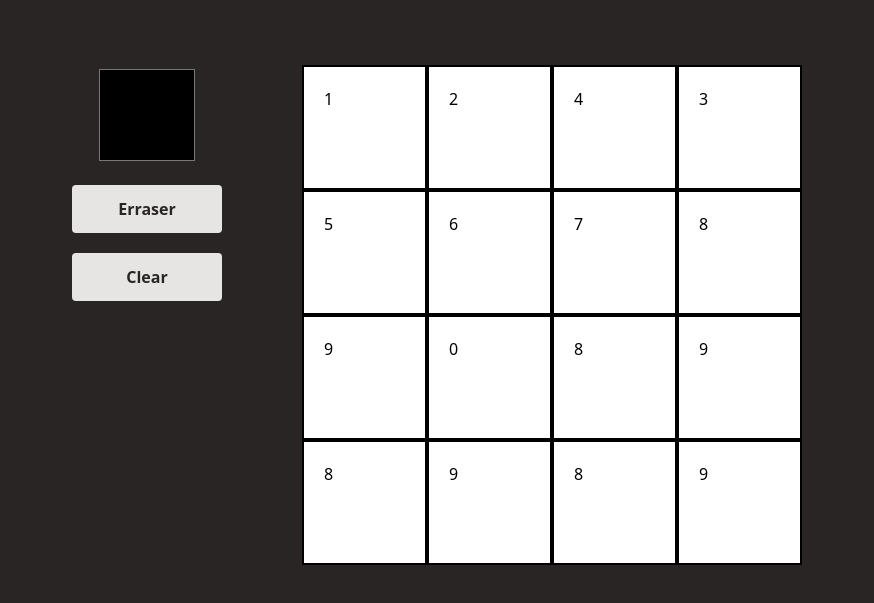
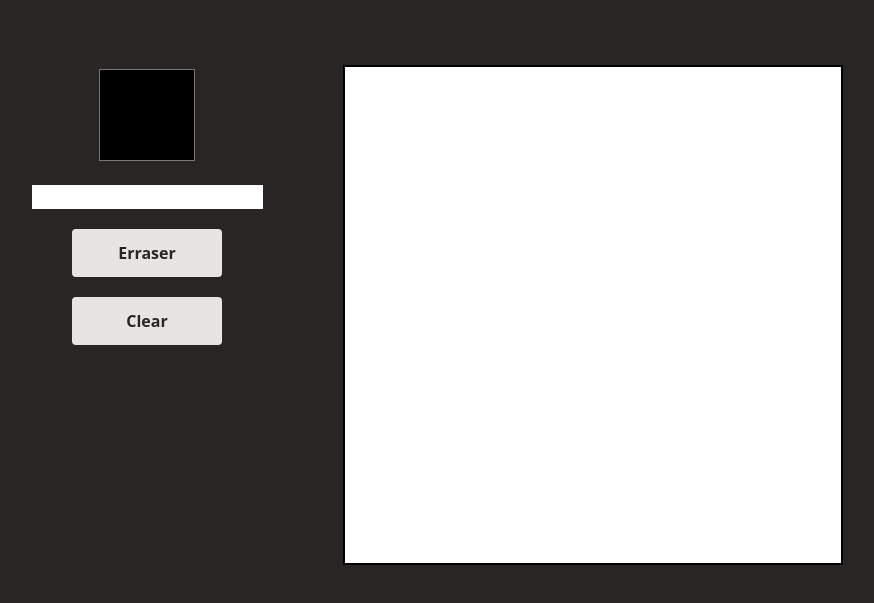
Before and after one commit to N3nT/Etch-a-Sketch, a website built with Vite: page index.html in a window 1280 px wide. Shown: the part 167-770 px from the top of the page, without its empty margins (203-1077 px from the left). Built offline with nearby package versions, Linux system fonts and the light colour scheme.

Commit message:
continue

```diff
--- a/index.html
+++ b/index.html
@@ -13,26 +13,12 @@
       <div class="flex w-full justify-center mt-20">
         <div class="flex flex-col text-white items-center mr-20">
           <input type="color" class="w-[100px] h-[100px] mb-5">
+          <input type="number" class="cellsNum bg-white mb-5 text-black">
           <button class="bg-stone-200 text-stone-800 p-3 w-[150px] font-bold mb-5 rounded">Erraser</button>
           <button class="bg-stone-200 text-stone-800 p-3 w-[150px] font-bold rounded">Clear</button>
         </div>
-        <div class="bg-white w-[500px] h-[500px] grid-cols-4 grid">
-          <div class="cell border-2 p-5">1</div>
-          <div class="cell border-2 p-5">2</div>
-          <div class="cell border-2 p-5">4</div>
-          <div class="cell border-2 p-5">3</div>
-          <div class="cell border-2 p-5">5</div>
-          <div class="cell border-2 p-5">6</div>
-          <div class="cell border-2 p-5">7</div>
-          <div class="cell border-2 p-5">8</div>
-          <div class="cell border-2 p-5">9</div>
-          <div class="cell border-2 p-5">0</div>
-          <div class="cell border-2 p-5">8</div>
-          <div class="cell border-2 p-5">9</div>
-          <div class="cell border-2 p-5">8</div>
-          <div class="cell border-2 p-5">9</div>
-          <div class="cell border-2 p-5">8</div>
-          <div class="cell border-2 p-5">9</div>
+        <div class="mainPad bg-white w-[500px] h-[500px] grid">
+          <div class="cell border-2 p-5"></div>
         </div>
       </div>
     </div>
--- a/src/main.js
+++ b/src/main.js
@@ -1,7 +1,24 @@
+const mainPad = document.querySelector('.mainPad');
 const cells = document.querySelectorAll(".cell");
+let cellsNumberInput = document.querySelector('.cellsNum');
+const cell = document.createElement("div");
+cell.className = "cell border-2 p-5";
 
-cells.forEach(cell => {
-  cell.addEventListener('mouseover', () => {
-    cell.classList.add('bg-black');
-  })
-});
+const getCellsNumber = () => {
+  let cellsNumber = cellsNumberInput.value;
+  mainPad.classList.add(`grid-cols-${cellsNumber}`);
+  console.log(cellsNumber * cellsNumber);
+  for(let i = 0; i < cellsNumber * cellsNumber - 1; i++){
+    console.log(i);
+    mainPad.appendChild(cell);
+  }
+  cells.forEach(cell => {
+    cell.addEventListener('mouseover', () => {
+      cell.classList.add('bg-black');
+    })
+  });
+}
+
+cellsNumberInput.addEventListener('change', getCellsNumber);
+//cell border-2 p-5 - cell
+//grid-cols-4 - mainPad
```
